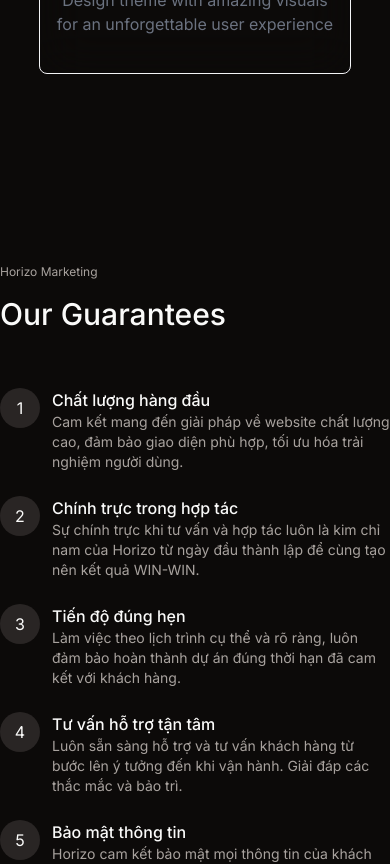
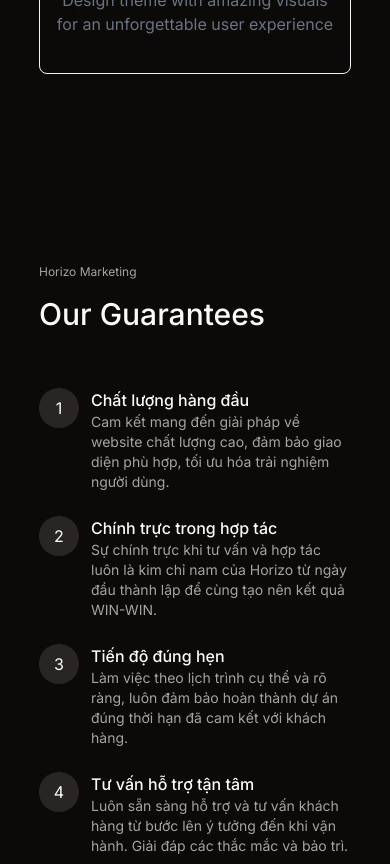
Before and after one commit to cody-ellington/horizo-marketing, a Next.js app: page / in a window 390 px wide. Shown: the part 6600-7464 px from the top of the page. Built offline with nearby package versions, Linux system fonts and the light colour scheme.

Commit message:
fix width mobile

```diff
--- a/app/page.tsx
+++ b/app/page.tsx
@@ -579,7 +579,7 @@ export default function Home() {
         </Tabs>
       </section>
       {/* GUARANTEE #2 SECTION */}
-      <section className="py-32 md:w-[80%] mx-auto">
+      <section className="py-32 w-[80%] mx-auto">
         <div className="container">
           <p className="mb-4 text-xs text-muted-foreground">Horizo Marketing</p>
           <h2 className="text-3xl font-medium lg:text-5xl">Our Guarantees</h2>
```
